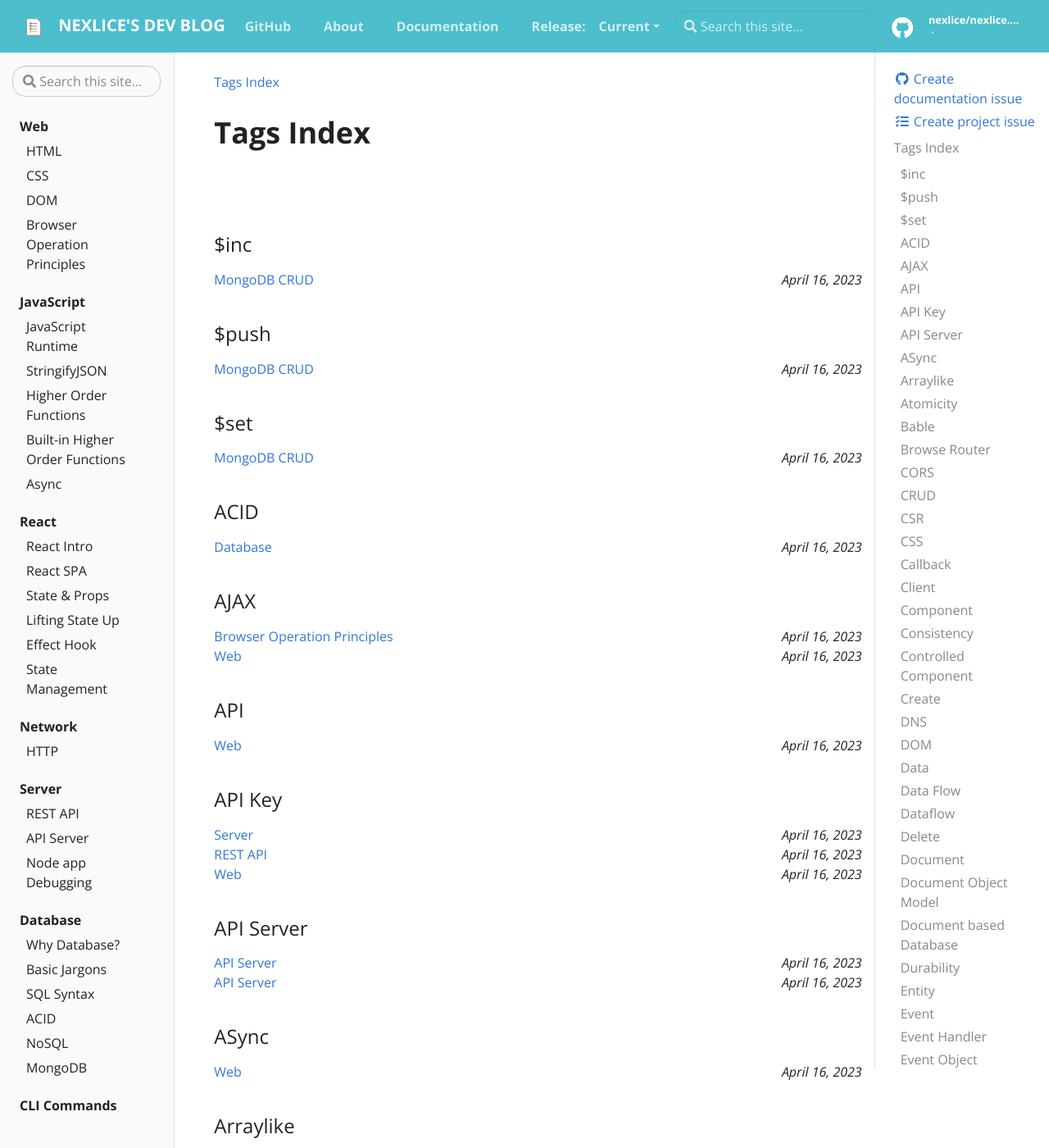
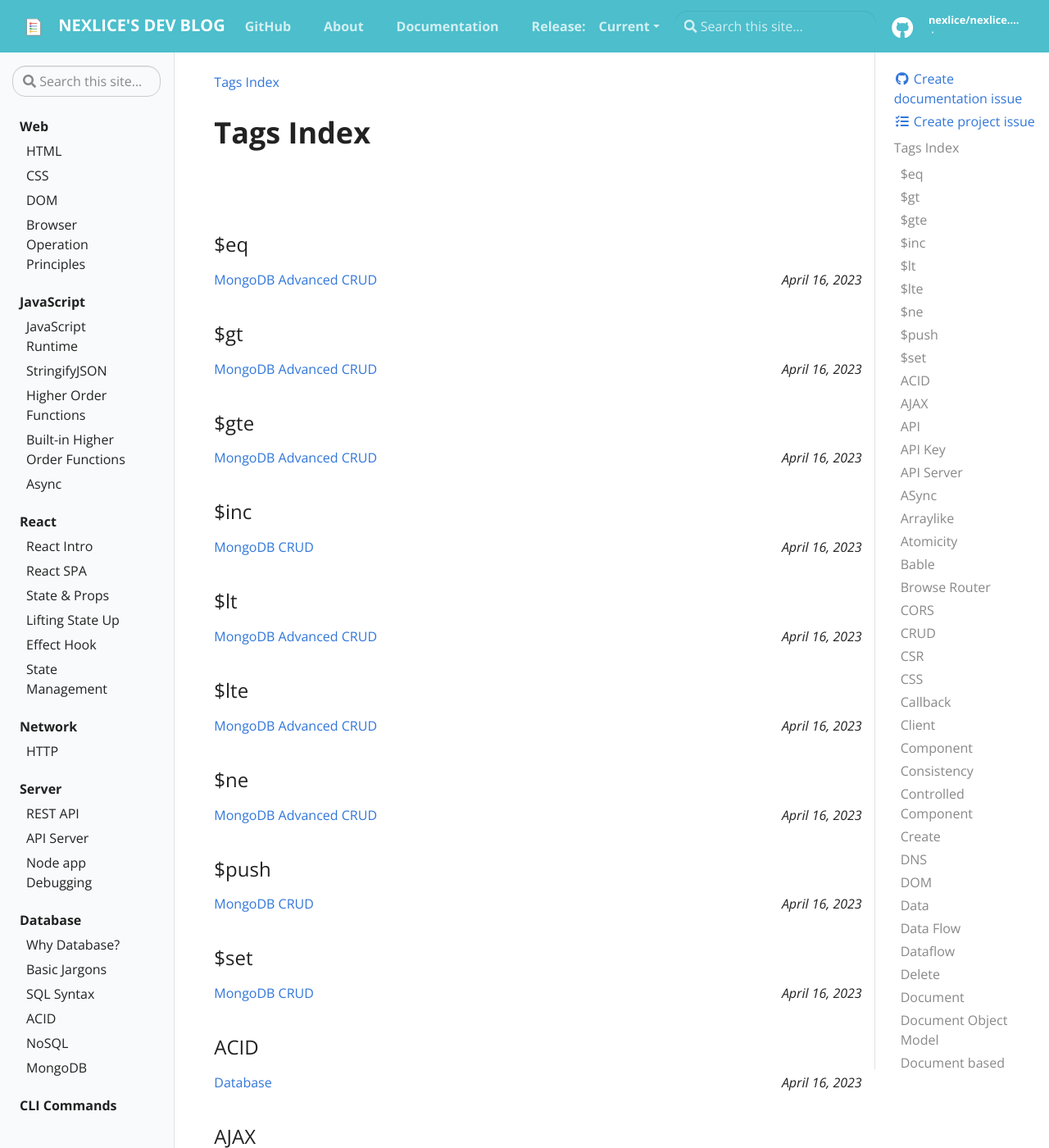
Before and after one commit to nexlice/nexlice.github.io, a Jekyll site: the page built from pages/tags.html, in a window 1280 px wide and 1400 px high. Shown: the whole window at 82% size. Built offline with Jekyll 4.4.1, drawn with Linux system fonts in a browser that asks for light colours; some of the changed lines change nothing that is shown.

Commit message:
docs: advanced crud

````diff
--- a/_data/toc.yml
+++ b/_data/toc.yml
@@ -269,6 +269,8 @@
       children:
         - title: CRUD
           url: "docs/database/mongodb-crud"
+        - title: Advanced CRUD
+          url: "docs/database/mongodb-advanced-crud"
 
 
 
--- /dev/null
+++ b/_docs/database/mongodb-advanced-crud.md
@@ -0,0 +1,252 @@
+---
+title: MongoDB Advanced CRUD
+tags:
+ - $eq
+ - $ne
+ - $gt
+ - $lt
+ - $gte
+ - $lte
+
+description: Learn about the advanced MongoDB CRUD!
+---
+
+> 본 글은 Codestates BEB 코스의 자료에서 내용을 가져와 작성하였음을 알립니다.
+
+{% include alert.html type="danger" title="Warning!" content="이 문서는 아직 미완성 문서입니다." %}
+
+# MongoDB Advanced CRUD
+`MongoDB`에서 더 다양한 옵션을 통해 CRUD를 사용해보자.
+
+---
+
+## Comparison Operators
+`mongo shell`에서 연산자는 다음과 같은 문법으로 사용하며, 연산자의 종류는 아래와 같다.
+```json
+{<field> : {<operator : <value>}}
+```
+
+- `$eq` : Equal to
+- `$ne` : Not Equal to
+- `$gt` : Greater than
+- `$lt` : Less than
+- `$gte` : Greater than or Equal to
+- `$lte` : Less than or Equal to
+
+### MongoDB GUI
+MongoDB GUI에서 쿼리할 때에는 mongo shell에서 질의하는 것과는 달리 필터만 넣어주면 된다.
+아래의 `Filter`는 70초동안 자전거를 빌린 사람 중에서, 구독자가 아닌 사람이 몇명인지 몇명인지 조회할 수 있다.
+```json
+{"tripduration" : {"site" : 70}, "usertype" : {"$ne" : "Subscriber"}}
+```
+
+### mongo shell
+mongo shell에서의 쿼리는 `find`를 활용하여 결과를 받는다.
+경우에 따라 `pretty()`를 추가하여 보기좋게 만들 수 있다.
+```bash
+db.trips.find({"tripduration" : {"site" : 70}, "usertype" : {"$ne" : "Subscriber"}})
+```
+
+이처럼 비교 연산자를 사용하면 특정 범위 내에서 데이터를 찾을 수 있다.
+비교 연산자를 지정하지 않으면 기본 연산자로 `$eq`가 사용된다.
+
+## Logic Operators
+MQL(MongoDB Query Language)에는 `$and`, `$or`, `$nor`, 그리고 `$not` 4 가지 논리 연산자가 있다.
+이 중, `$nor`는 `$and`, `$or`, `$not`의 조합으로, 모든 절과 일치하지 않는 도큐먼트를 반환한다.
+<br>
+
+`$and`, `$or`, `$nor`는 유사한 구문을 사용하며, 연산자가 작동할 절의 배열 앞에 위치한다.
+```json
+{<operator> : [{statement1}, {statement2}, ... ]}
+```
+`$not` 은 뒤에 오는 조건을 부정하기 때문에 배열 구문이 필요하지 않다.
+```json
+{$not : {statement}}
+```
+
+### MongoDB GUI
+다음 예시는 `No Violation Issued"`, `"Violation Issued"`를 제거한 값을 보여준다.
+```json
+{"$nor" : [{"result": "No Violation Issued"}, {"result" : "Violation Issued"}]}
+```
+
+### $and
+`$and`는 연산자가 지정되지 않았을 떄, 기본 연산자로 사용된다.
+즉, 다음 두 구문은 동일한 의미를 가진다.
+```json
+{ "sector" : "Mobile", "result" : "Warning"}
+{"$and" : [{ "sector" : "Mobile"}, {"result" : "Warning"}]}
+```
+이처럼 `$and`는 참이어야 하는 여러 기준이 있는 경우, 기본적으로 쿼리에 함축된다.
+이러한 성질을 이용하면 효과적으로 쿼리를 작성할 수 있다.
+```json
+{"$and" : [{"total_employee": { "$gt" : 25 }}, { "total _employee": { "$lt" : 100 }}]}
+{ "total_employee": {"$gt" : 25 }, "total _employee": { "$lt" : 100 }}
+{ "total _employee": { "$gt" : 25, "$lt" : 100 }}
+```
+
+#### 언제 명시적으로 포함해야하는가
+일반적인 규칙으로 쿼리에 동일한 연산자를 두 번 이상 포함해야할 때 `$and`를 명시한다.
+A에서 출발하거나 도착하는 비행편과 B 또는 C 비행기의 수를 확인할 때에는 다음과 같이 작성 가능하다.
+```json
+{ "$and" : [{ "$or" : [{"dst_airport" : "A"}, {"src_airport" : "A"}]},
+    {"$or" : [{"airplane" : "B"}, {"airplane" : "C"}]}]}.count()
+```
+
+## Expressive Query Operator
+표현 연산자 `$expr`는 다양성을 가지고 있으며, 하나 이상의 작업을 수행할 수 있다.
+
+- 쿼리 내에서 `$expr`를 사용하여 집계 표현식(Aggregation Expression) `{ $expr : {<expression>}}` 을 사용할 수 있다.
+- 변수와 조건문을 사용할 수 있다.
+- 같은 도큐먼트 내의 필드들을 서로 비교할 수 있다.
+
+### $
+Trips 컬렉션에서 엏마나 많은 사람들이 자전거를 대여한 곳에 다시 자전거를 반납하는지 알아본자고 하자.
+해당 도큐먼트에서 모든 station은 그와 관련된 name 필드와 id 필드가 존재한다.
+이 중 `start station id`와 `end station id` 필드를 통해 쿼리를 작성해보자.
+```json
+{"$expr" : {"$eq" : ["$start station id", "$end station id"]}}
+```
+위 표현식에서 사용된 필드 이름 앞의 `$`은 필드 이름 자체가 아니라, **해당 필드의 값**을 향하고 있다.
+즉, `$`는 필드의 값을 참조한다.
+따라서 `$`을 사용하여 각각의 도큐먼트마다 달라지는 특정 필드의 값을 변수처럼 비교할 수 있다.
+이렇게 `$expr`를 사용하여 같은 곳에서 대여하고 반납한 모든 결과에 대해 가져올 수 있다.
+
+### Aggregation Expression
+Trips 컬렉션에서 몇 명이 1200초 이상 자전거를 타고, 다시 시작 지점에 자전거를 반납했는지 알아보자.
+```json
+{"$expr" : {
+            "$and" : [
+                    {"$gt" : ["$tripduration", 1200]},
+                    {"$eq" : ["$end station id", "$start station id"]}
+                    ]
+        }
+}
+```
+MQL에서 비교 연산자 구문은 먼저 필드를 작성하고 나중에 적용되는 비교 연산자를 작성한다.
+그러나 이 구문은 집계 표현식을 사용한다.
+집계 구문에서는 연산자를 먼저 작성하고, 다음으로 필드와 값을 작성한다.
+> 즉, 집계 표현식은 다음과 같이 사용할 수 있다.
+> `{"$expr" : {<operator> : {<field>, <value>}}}`
+
+## Array Operators
+
+### $push
+- 배열의 마지막 위치에 엘리먼트를 넣는다.
+- 비어있는 필드인 경우, 값을 요소로 하는 배열 필드를 추가한다.
+- 필드가 배열이 아닌 경우, 명령이 동작하지 않는다.
+
+### Array query
+아래 예시와 같이 문자열 필드를 쿼리하는 방법으로 배열 필드에 쿼리를 시도하면,
+```json
+{"amenities" : "Shampoo"}
+```
+쿼리에서 amenities가 배열이라는 것을 지정하지 않더라도,
+결과로 받은 도큐먼트에는 샴푸가 배열 요소 중 포함되어 있다.
+```json
+{"amenities" : ["Shampoo"]}
+```
+샴푸를 대괄호로 묶어 배열로 만들어 쿼리를 작성하면, MongoDB는 배열 필드의 값으로 샴푸만 담긴 배열을 찾는다.
+추가적인 연산자가 없을 때에는 지정한 쿼리와 정확히 일치하는 도큐먼트만 찾는다.
+
+#### $all
+배열 필드를 쿼리할 때, 배열 요소의 순서는 중요하게 작용한다.
+즉, 모든 요소가 도큐먼트에 존재할지라도 순서가 맞지 않을 경우, 아무것도 반환되지 않을 수 있다.
+<br>
+
+`$all`을 사용하면, 배열 요소의 순서와 상관없이 지정된 요소가 포함된 모든 도큐먼트를 찾을 수 있다.
+```json
+{"amenities" : {"$all" : ["Wifi", "Internet", "Kitchen"]}}
+```
+
+#### $size
+배열의 길이에 따라 결과 커서를 제한하기 위해서 쿼리에 `$size`를 추가할 수 있다.
+아래 조건식은 정확히 20개의 amenities를 가지며, 지정한 요소가 모두 배열에 포함된 도큐먼트만 반환하도록 한다.
+```json
+{"amenities" : {"$size" : 20, "$all" : ["Wifi", "Internet", "Kitchen"]}}
+```
+특정한 요소를 찾지 않는다면, `$size`만을 사용하여 배열 길이로만 쿼리할 수도 있다.
+
+## Projection
+도큐먼트에 너무 많은 필드와 정보가 있을 때, 원하는 필드만 가져올 수 있도록 `find` 문에 `projection`을 사용한다.
+```bash
+db.listingsAndReviews.find(
+    {"amenities" : {"$size" : 20 ,
+                    "$all" : ["Internet", "Wifi", "Kitchen", "Headting", ...]}},
+                    {"price" : 1, "address" : 1}).pretty()
+```
+두번째 인자로 위와 같이 `projection`을 추가할 경우, price와 address 필드만 결과 커서에 포함된다.
+<br>
+
+`projection`의 문법에 대해 자세히 알아보자.
+프로젝션을 사용할 때, 0과 1을 사용해 겨로가에서 표시하거나, 표시하지 않을 필드를 지정할 수 있다.
+- 1 : 지정한 필드와 `_id` 필드만 가져온다.
+- 0 : 지정한 필드를 제외한 모든 필드가 표시된다.
+
+**한 번의 프로젝션에서 0과 1을 혼합할 수 없다.**
+1과 0을 혼용할 수 있는 유일한 경우는, 디폴트로 포함되는 `_id`필드를 제외하도록 특별히 요청할 때이다.
+이와 같은 요청이 없다면, `_id`필드가 기본적으로 도큐먼트에 포함되기 때문이다.
+![projection syntax]()
+
+#### elemMatch
+배열 필드의 서브 도큐먼트에 있는 요소에 어떻게 접근하는지 알아보자.
+다음 쿼리는 모든 유형의 평가에서 85점 이상의 성적을 받았고, 431 수업을 수강하는 모든 학생을 찾는 쿼리이다.
+```bash
+db.grades.find({"class_id":431}, {"scores" : {"$elemMatch" : {"score" : {"$gt" : 85}}}})
+```
+`find` 명령에서는 첫 번쨰 인자인 쿼리에 해당하는 도큐먼트를 찾은 뒤, Projection한다.
+`$elemMatch`는 지정한 배열 필드가 도큐먼트에 존재하고, 조건에 맞는 요소가 있는 경우에만 해당 필드를 결과에 포함시킨다.
+일부 도큐먼트의 경우, 431이라는 class_id를 가졌지만 `$elemMatch`의 조건이 충족되지 않을 때,
+score 필드를 겨로가에 포함하지 않고, 디폴트로 포함되는 `_id` 필드만 결과에 포함할 수 있다.
+<br>
+
+`$elemMatch`는 쿼리의 프로젝션뿐만 아니라, find 명령의 쿼리 부분에서도 사용할 수 있다.
+어떤 수업에서든 extra credit을 받은 모든학생을 찾아보자.
+```bash
+db.grades.find({"scores" : {"$elemMatch" : {"type" : "extra credit"}}}).pretty()
+```
+scores 배열에 type이라는 필드를 가지고 있고, 그 필드의 값이 extra credit인 학생을 찾는 쿼리이다.
+`$elemMatch`를 쿼리 부분에서 사용하기 때문에,
+결과로 배열에 있는 도큐먼트 요소의 type 필드의 값이 extra credit인 도큐먼트를 찾는다.
+또한 쿼리에 프로젝션이 없기 때문에, 결과에 각 도큐먼트의 모든 필드가 포함된다.
+
+## Querying Subdocuments
+`MongoDB`에서는 유연한 데이터 모델링을 통해 개발자가 데이터를 저장할 방법을 결정할 수 있다.
+그래서 `MongoDB`에서는 일반적으로 서브 도큐먼트 또는 배열로 저장한다.
+위에서 `$elemMatch`를 통해 배열 내의 필드를 쿼리하는 방법을 알아보았다.
+이제는 서브 도큐먼트를 쿼리하는 방법에 대해 알아보자.
+
+### Dot notation
+도큐먼트의 필드에 접근하기 위해서 `.`을 사용한다.
+다음은 start station location 도큐먼트의 type필드가 Point인 도큐먼트를 하나 조회하는 쿼리이다.
+```bash
+db.trops.findOne({"start station location.type" : "Point"})
+```
+도큐먼트 안에 서브 도큐먼트가 또 존재한다면, `.`을 중첩 사용하여 접근이 가능하다.
+
+
+#### Array Index
+배열 안의 특정 인덱스에 접근할 때에도 `.`를 사용한다.
+![배열과 서브 도큐먼트 쿼리하기]()
+
+### regex
+요소에 특정 값이 포함되는 조건을 걸기 위해서 `$regex` 정규식 연산자를 사용한다.
+다음은 relationships 배열에서 이름이 Mark인 CEO가 몇 명인지 알아보는 쿼리이다.
+```bash
+db.companies.find({"relationships.0.person.first_name" : "Mark",
+                    "realtionships.title" : { "$regex" : "CEO"}},
+                    {"name" : 1}).pretty()
+```
+
+### elemMatch
+배열의 첫 번째 요소만이 아닌, 배열 요소 전체를 검색할 때 `$elemMatch`를 활용할 수 있다.
+다음은 배열 안에 있는 각 도큐먼트에서 relationships 배열에서 회사를 떠난 사람 중, 이름이 Mark인 사람을 찾는 쿼리이다.
+```bash
+db.companies.find({"relationships" : {"$elemMatch" : {
+                                                        "is_past" : true,
+                                                        "person.first_name" : "Mark"}}},
+                    {"name" : 1}).pretty()
+```
+
+## Reference
+[MongoDB Documentation](https://www.mongodb.com/docs/manual/reference/operator/query-array/)
--- a/_docs/database/mongodb-crud.md
+++ b/_docs/database/mongodb-crud.md
@@ -17,7 +17,7 @@ tags:
  - $push
 
 
-description: Learn about the basic jargons of database!
+description: Learn about the MongoDB CRUD!
 ---
 
 > 본 글은 Codestates BEB 코스의 자료에서 내용을 가져와 작성하였음을 알립니다.
````
